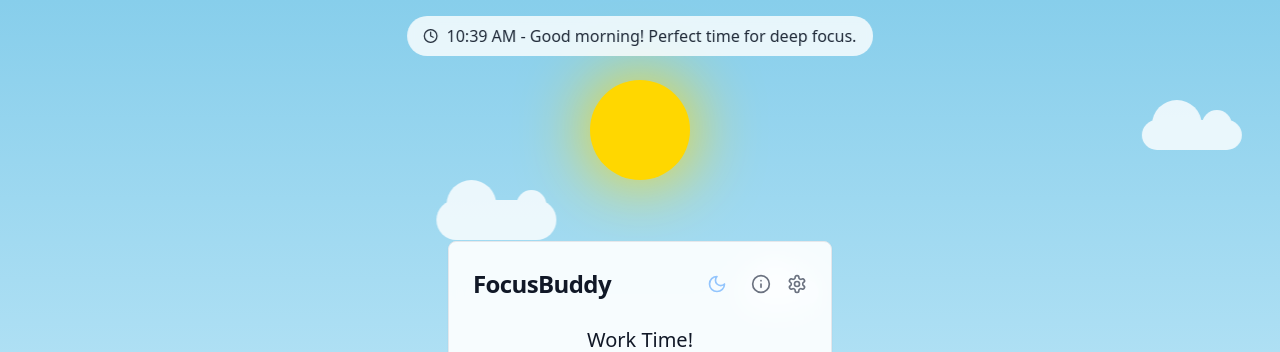
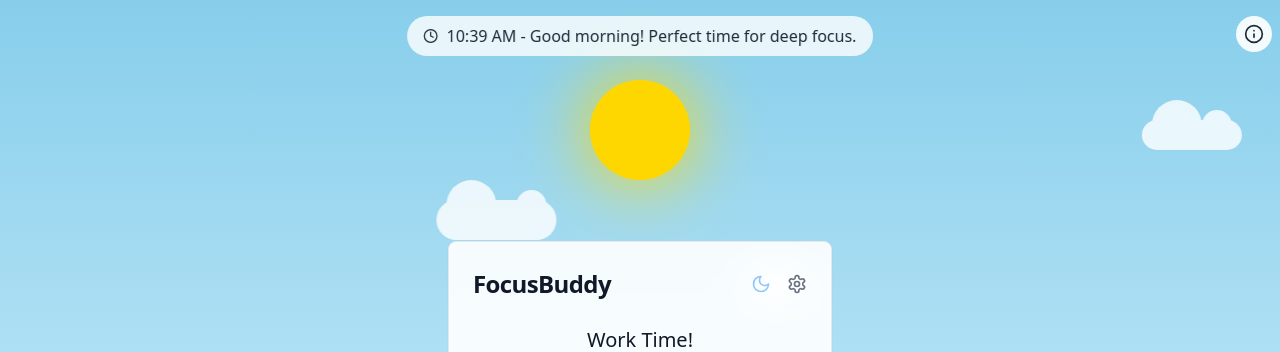
Before and after one commit to ShiiiivanshSingh/Pomodoro-App, a React (Create React App) app: page / in a window 1280 px wide. Both pictures are taken after a click on the button "Get Started". Shown: the top 352 px of the page. Built offline with nearby package versions, Linux system fonts and the light colour scheme.

Commit message:
Added About Section

```diff
--- a/src/App.js
+++ b/src/App.js
@@ -302,7 +302,7 @@
           {shouldShowNightBackground ? <MemoizedNightBackground /> : <MemoizedDayBackground />}
 
           {/* Updated Time Display with custom message */}
-          <div className={`absolute top-4 left-2 right-2 md:left-1/2 md:right-auto md:transform md:-translate-x-1/2 flex flex-col md:flex-row items-center gap-1 md:gap-2 px-3 py-2 md:px-4 rounded-lg md:rounded-full ${
+          <div className={`absolute top-4 left-2 right-14 md:left-1/2 md:right-auto md:transform md:-translate-x-1/2 flex flex-col md:flex-row items-center gap-1 md:gap-2 px-3 py-2 md:px-4 rounded-lg md:rounded-full ${
             isDarkMode ? 'bg-gray-800/80 text-gray-200' : 'bg-white/80 text-gray-800'
           } backdrop-blur-sm text-xs md:text-base`}>
             <Clock className="h-4 w-4 hidden md:block" />
@@ -310,6 +310,19 @@
               {formatTimeDisplay(currentTime)} - {getTimeMessage(currentTime.getHours())}
             </div>
           </div>
+
+          {/* About Button */}
+          <button
+            onClick={() => setShowAbout(true)}
+            className={`absolute top-4 right-2 p-2 rounded-full backdrop-blur-lg z-20 ${
+              shouldShowNightBackground
+                ? 'bg-gray-900/90 text-gray-200 hover:bg-gray-800/90'
+                : 'bg-white/90 text-gray-800 hover:bg-gray-50/90'
+            }`}
+            aria-label="About FocusBuddy"
+          >
+            <Info className="h-5 w-5" />
+          </button>
 
           <Card className={`w-[90%] max-w-sm md:w-96 mx-4 ${shouldShowNightBackground ? 'bg-gray-900/90' : 'bg-white/90'} backdrop-blur-lg`}>
             <CardHeader>
@@ -327,15 +340,6 @@
                       <Sun className="h-5 w-5 text-yellow-500" /> :
                       <Moon className="h-5 w-5 text-blue-300" />
                     }
-                  </button>
-                  <button
-                    onClick={() => setShowAbout(true)}
-                    className="p-2 rounded-full hover:bg-gray-800 dark:hover:bg-gray-100"
-                    aria-label="About FocusBuddy"
-                  >
-                    <Info className={`h-5 w-5 ${
-                      shouldShowNightBackground ? 'text-gray-400 hover:text-gray-200' : 'text-gray-500 hover:text-gray-700'
-                    }`} />
                   </button>
                   <Dialog>
                     <DialogTrigger>
```
